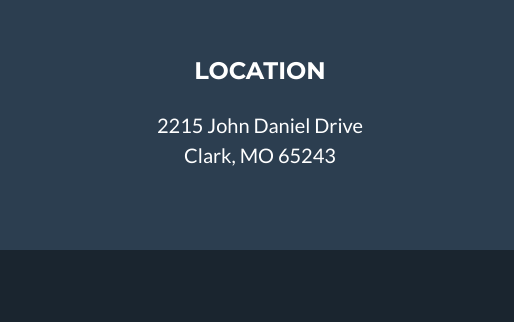
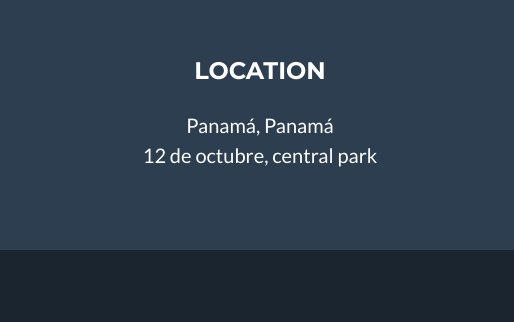
Before and after one commit to oarp16/oriel_ruiz.github.io, a plain HTML site: page index.html in a window 1280 px wide. Shown: the part 3120-3442 px from the top of the page, 0-514 px from the left. Drawn offline with nearby package versions, Linux system fonts and the light colour scheme.

Commit message:
Update index.html

```diff
--- a/index.html
+++ b/index.html
@@ -225,9 +225,9 @@
                     <div class="col-lg-4 mb-5 mb-lg-0">
                         <h4 class="text-uppercase mb-4">Location</h4>
                         <p class="lead mb-0">
-                            2215 John Daniel Drive
+                            Panamá, Panamá
                             <br />
-                            Clark, MO 65243
+                            12 de octubre, central park
                         </p>
                     </div>
                     <!-- Footer Social Icons-->
```
